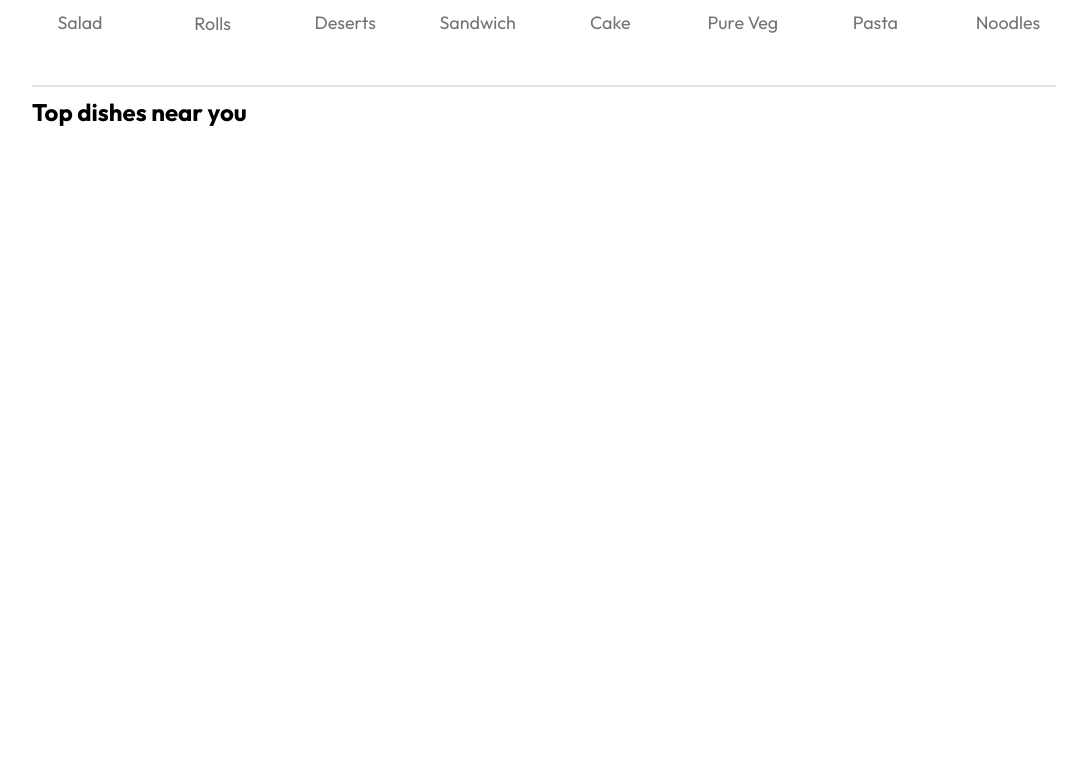
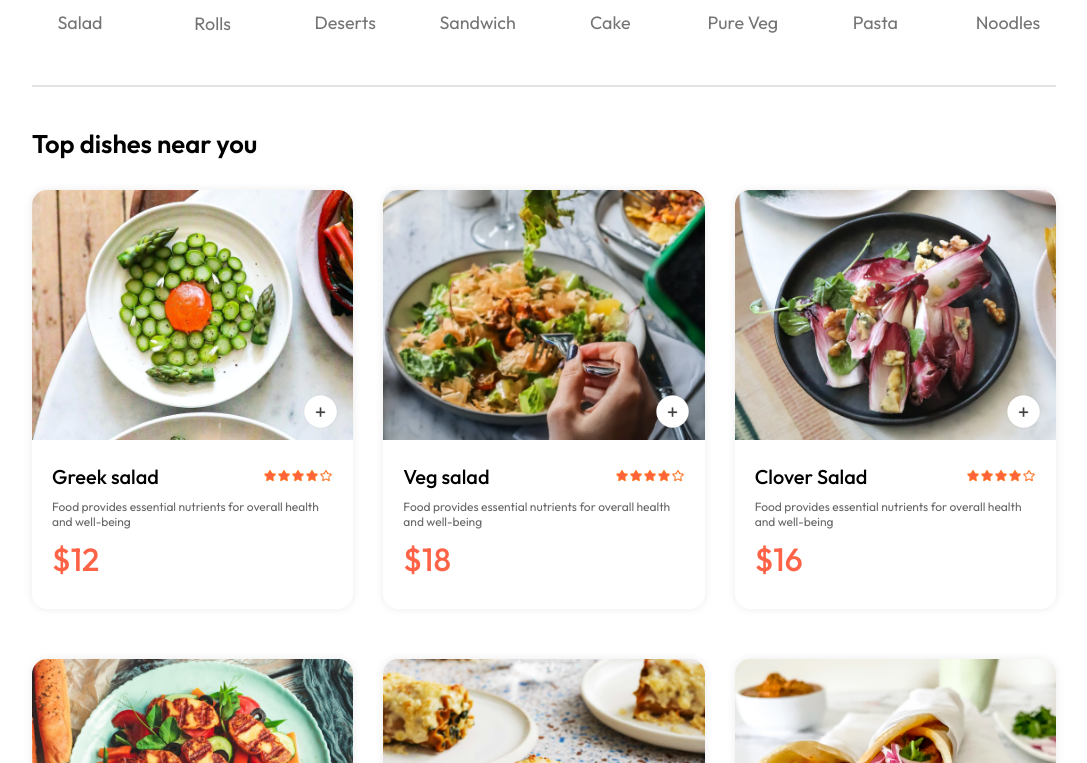
Before and after one commit to ruchitsheth13/food-delivery-app, a React (Vite) app in the folder frontend/: page / in a window 1280 px wide. Shown: the part 837-1600 px from the top of the page, without its empty margins (96-1183 px from the left). Before the commit the page ends 964 px from the top, so only its background shows below. Built offline with nearby package versions, Linux system fonts and the light colour scheme.

Commit message:
Food items added

```diff
--- a/frontend/src/components/FoodDisplay/FoodDisplay.css
+++ b/frontend/src/components/FoodDisplay/FoodDisplay.css
@@ -0,0 +1,16 @@
+.food-display{
+    margin-top: 30px;
+}
+
+.food-display h2 {
+    font-size: max(2vw, 24px);
+    font-weight: 600;
+}
+
+.food-display-list {
+    display: grid;
+    grid-template-columns: repeat(auto-fill, minmax(240px, 1fr));
+    margin-top: 30px;
+    gap: 30px;
+    row-gap: 50px;
+}
--- a/frontend/src/components/FoodItem/FoodItem.css
+++ b/frontend/src/components/FoodItem/FoodItem.css
@@ -0,0 +1,63 @@
+.food-item {
+    width: 100%;
+    margin: auto;
+    border-radius: 15px;
+    box-shadow: 0px 0px 10px #00000015;
+    transition: 0.3s;
+    animation: fadeIn 1s;
+}
+.food-item-image {
+    width: 100%;
+    border-radius: 15px 15px 0px 0px;
+}
+.food-item-info {
+    padding: 20px;
+}
+.food-item-name-rating {
+    display: flex;
+    justify-content: space-between;
+    align-items: center;
+    margin-bottom: 10px;
+}
+.food-item-name-rating p {
+    font-size: 20px;
+    font-weight: 500;
+}
+.food-item-name-rating img {
+    width: 70px;
+}
+.food-item-desc {
+    color: #676767;
+    font-size: 12px;
+}
+.food-item-price {
+    color: tomato;
+    font-size: 32px;
+    font-weight: 500;
+    margin: 10px 0px;
+}
+.food-item-img-container {
+    position: relative;
+}
+.food-item-img-container .add {
+    width: 35px;
+    position: absolute;
+    bottom: 15px;
+    right: 15px;
+    cursor: pointer;
+    border-radius: 50%;
+}
+.food-item-counter {
+    position: absolute;
+    bottom: 15px;
+    right: 15px;
+    display: flex;
+    align-items: center;
+    gap: 10px;
+    padding: 6px;
+    border-radius: 50px;
+    background-color: white;
+}
+.food-item-counter img {
+    width: 30px;
+}
--- a/frontend/src/components/FoodItem/FoodItem.jsx
+++ b/frontend/src/components/FoodItem/FoodItem.jsx
@@ -1,10 +1,32 @@
-import React from 'react';
+import React, { useState } from 'react';
 import './FoodItem.css';
+import { assets } from '../../assets/assets';
 
 const FoodItem = ({id, name, price, description, image}) => {
+
+  const [itemCount, setItemCount] = useState(0)
+
   return (
-    <div>
-
+    <div className='food-item'>
+      <div className="food-item-img-container">
+        <img src={image} alt="" className="food-item-image" />
+        {!itemCount
+          ?<img className='add' onClick={()=>setItemCount(prev=>prev+1)} src={assets.add_icon_white} alt="" />
+          :<div className='food-item-counter'>
+            <img onClick={()=>setItemCount(prev=>prev-1)} src={assets.remove_icon_red} alt="" />
+            <p>{itemCount}</p>
+            <img onClick={()=>setItemCount(prev=>prev+1)} src={assets.add_icon_green} alt="" />
+          </div>
+        }
+      </div>
+      <div className="food-item-info">
+        <div className="food-item-name-rating">
+          <p>{name}</p>
+          <img src={assets.rating_starts} alt="" />
+        </div>
+        <p className="food-item-desc">{description}</p>
+        <p className="food-item-price">${price}</p>
+      </div>
     </div>
   )
 }
--- a/frontend/src/context/StoreContext.jsx
+++ b/frontend/src/context/StoreContext.jsx
@@ -1,11 +1,11 @@
-import { createContext } from "react";
+import { createContext, useState } from "react";
 import { food_list } from "../assets/assets";
 
 export const StoreContext = createContext(null);
 
 const StoreContextProvider = (props) => {
 
-
+    const [cartItems, setCartItems] = useState()
 
     const contextValue = {
         food_list
```
